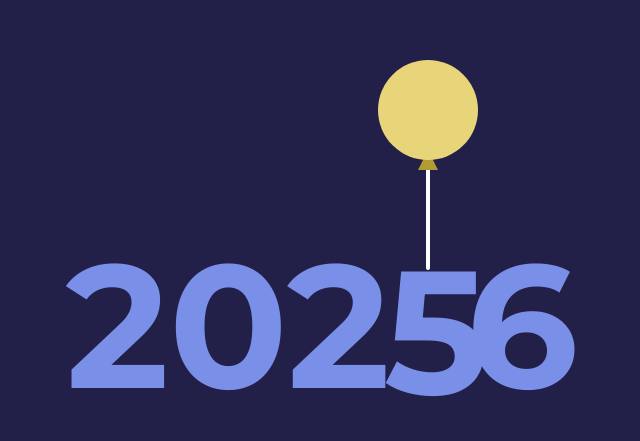
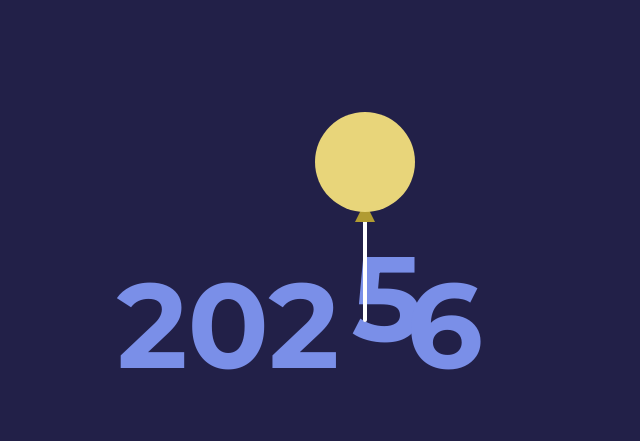
Before and after one commit to ybeydogan33/SevgiYilbasi, a plain HTML site: page index.html in a window 1280 px wide. Shown: the part 175-616 px from the top of the page, without its empty margins (362-1002 px from the left). Drawn offline with Linux system fonts and the light colour scheme.

Commit message:
Update style.css

```diff
--- a/style.css
+++ b/style.css
@@ -8,12 +8,12 @@
   transition: all 100ms ease-in;
 }
 html{
-	background: #222048;
+  background: #222048;
 }
 .feliz{
   width: 100%;
   font-family: 'Pacifico', cursive;
-  font-size: 100px;
+  font-size: 70px; /* 100px'den 70px'e küçültüldü */
   font-weight: 700;
   color: #f48fb1;
   text-align: center;
@@ -21,6 +21,7 @@ html{
   top: 50%;
   opacity: 0;
   animation: vem_feliz 2s ease-in-out 7s forwards;
+  z-index: 1; /* Yazının önde durması için eklendi */
 }
 .ano_novo{
   position: absolute;
@@ -37,7 +38,7 @@ html{
 }
 .ano_novo>span{
   font-family: 'Montserrat', sans-serif;
-  font-size: 175px;
+  font-size: 120px; /* 175px'den 120px'e küçültüldü */
   font-weight: 700;
   color: #7a8fe8;
 }
@@ -45,13 +46,13 @@ span.seis{
   position: absolute;
   top: 50%;
   right: 50%;
-  margin-right: -210px;
+  margin-right: -145px; /* -210px'den -145px'e ayarlandı */
   animation: vai_2016 5s ease-in-out 5s forwards;
 }
 span.sete{
   position: absolute;
   right: 0%;
-  margin-right: -237px;
+  margin-right: -162px; /* -237px'den -162px'e ayarlandı */
   animation: vem_2017 6s ease-in-out forwards;
 }
 span.sete:before{
@@ -64,7 +65,7 @@ span.sete:before{
   transform: rotate(0deg);
   transform-origin: left top;
   position: absolute;
-  top: 55px;
+  top: 38px; /* 55px'den 38px'e ayarlandı */
   left: 10px;
   z-index: -1;
   animation: entrega_balao 1s ease-in-out 4s;
@@ -77,9 +78,9 @@ span.sete:before{
   border-radius: 50%;
   position: absolute;
   top: 50%;
-  margin-top: -165px;
+  margin-top: -113px; /* -165px'den -113px'e ayarlandı */
   right: 0%;
-  margin-right: -200px;
+  margin-right: -137px; /* -200px'den -137px'e ayarlandı */
   animation: vem_e_vai_balao 10s ease-in-out forwards;
 }
 .balao:before{
@@ -214,11 +215,11 @@ a.author{
   }
   66.6666% {
     right: 50%;
-    margin-right: -300px;
+    margin-right: -205px; /* -300px'den -205px'e ayarlandı */
   }
   90% {
     right: 50%;
-    margin-right: -300px;
+    margin-right: -205px; /* -300px'den -205px'e ayarlandı */
   }
   100% {
     right: 50%;
@@ -230,11 +231,11 @@ a.author{
   }
   40% {
     right: 50%;
-    margin-right: -300px;
+    margin-right: -205px; /* -300px'den -205px'e ayarlandı */
   }
   50% {
     right: 50%;
-    margin-right: -200px;
+    margin-right: -137px; /* -200px'den -137px'e ayarlandı */
     top: 50%;
   }
   100% {
@@ -266,7 +267,7 @@ a.author{
     opacity: 0;
   }
   100% {
-    margin-top: -300px; /* -200px'den -300px'e değiştirdik */
+    margin-top: -210px; /* -300px'den -210px'e ayarlandı */
     opacity: 1;
   }
 }
@@ -314,3 +315,5 @@ a.author{
     opacity: 1;
   }
 }
+
+/* MOBİL KODLARIN TAMAMI KALDIRILDI */
```
